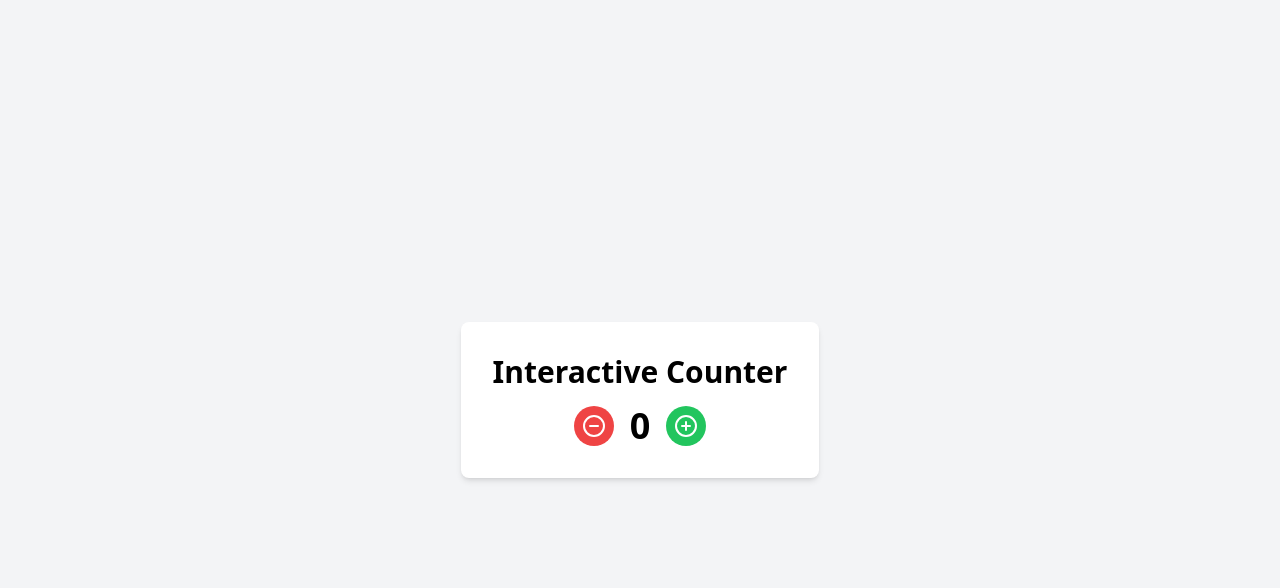
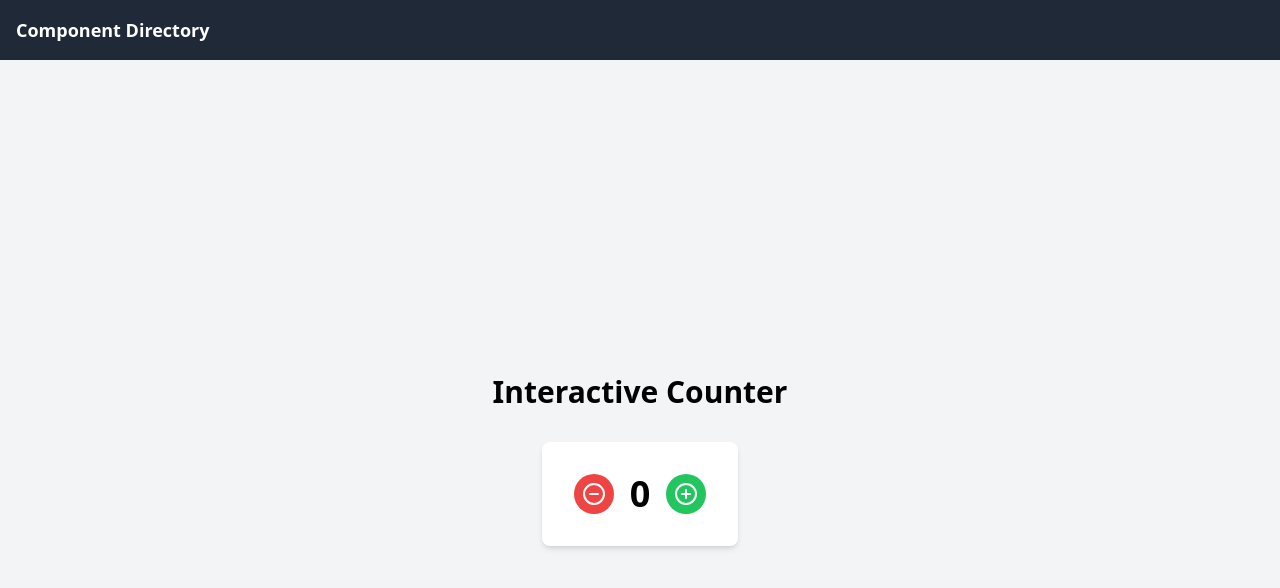
Before and after one commit to johnclyde/crazyclaudecontraptions, a React (Create React App) app in the folder helloworld/: page /interactive-counter in a window 1280 px wide. Shown: the top 588 px of the page. Built offline with nearby package versions, Linux system fonts and the light colour scheme.

Commit message:
Add a navbar (#5)

```diff
--- a/helloworld/src/App.js
+++ b/helloworld/src/App.js
@@ -2,15 +2,21 @@ import React from 'react';
 import { BrowserRouter as Router, Route, Routes } from 'react-router-dom';
 import ComponentDirectory from './ComponentDirectory';
 import InteractiveCounter from './InteractiveCounter';
+import Navbar from './Navbar';
 
 const App = () => {
   return (
     <Router>
-      <Routes>
-        <Route path="/" element={<ComponentDirectory />} />
-        <Route path="/interactive-counter" element={<InteractiveCounter />} />
-        {/* Add more routes here as you create new components */}
-      </Routes>
+      <div className="flex flex-col min-h-screen">
+        <Navbar />
+        <main className="flex-grow">
+          <Routes>
+            <Route path="/" element={<ComponentDirectory />} />
+            <Route path="/interactive-counter" element={<InteractiveCounter />} />
+            {/* Add more routes here as you create new components */}
+          </Routes>
+        </main>
+      </div>
     </Router>
   );
 };
--- a/helloworld/src/InteractiveCounter.js
+++ b/helloworld/src/InteractiveCounter.js
@@ -3,14 +3,13 @@ import { PlusCircle, MinusCircle } from 'lucide-react';
 
 const InteractiveCounter = () => {
   const [count, setCount] = useState(0);
-
   const increment = () => setCount(prev => prev + 1);
   const decrement = () => setCount(prev => prev - 1);
 
   return (
-    <div className="flex flex-col items-center justify-center h-screen bg-gray-100">
+    <div className="flex flex-col items-center justify-center min-h-screen bg-gray-100">
+      <h1 className="text-3xl font-bold mb-8">Interactive Counter</h1>
       <div className="bg-white p-8 rounded-lg shadow-md">
-        <h1 className="text-3xl font-bold mb-4 text-center">Interactive Counter</h1>
         <div className="flex items-center justify-center space-x-4">
           <button
             onClick={decrement}
--- /dev/null
+++ b/helloworld/src/Navbar.js
@@ -0,0 +1,16 @@
+import React from 'react';
+import { Link } from 'react-router-dom';
+
+const Navbar = () => {
+  return (
+    <nav className="bg-gray-800 p-4">
+      <div className="container mx-auto">
+        <Link to="/" className="text-white text-lg font-semibold">
+          Component Directory
+        </Link>
+      </div>
+    </nav>
+  );
+};
+
+export default Navbar;
```
